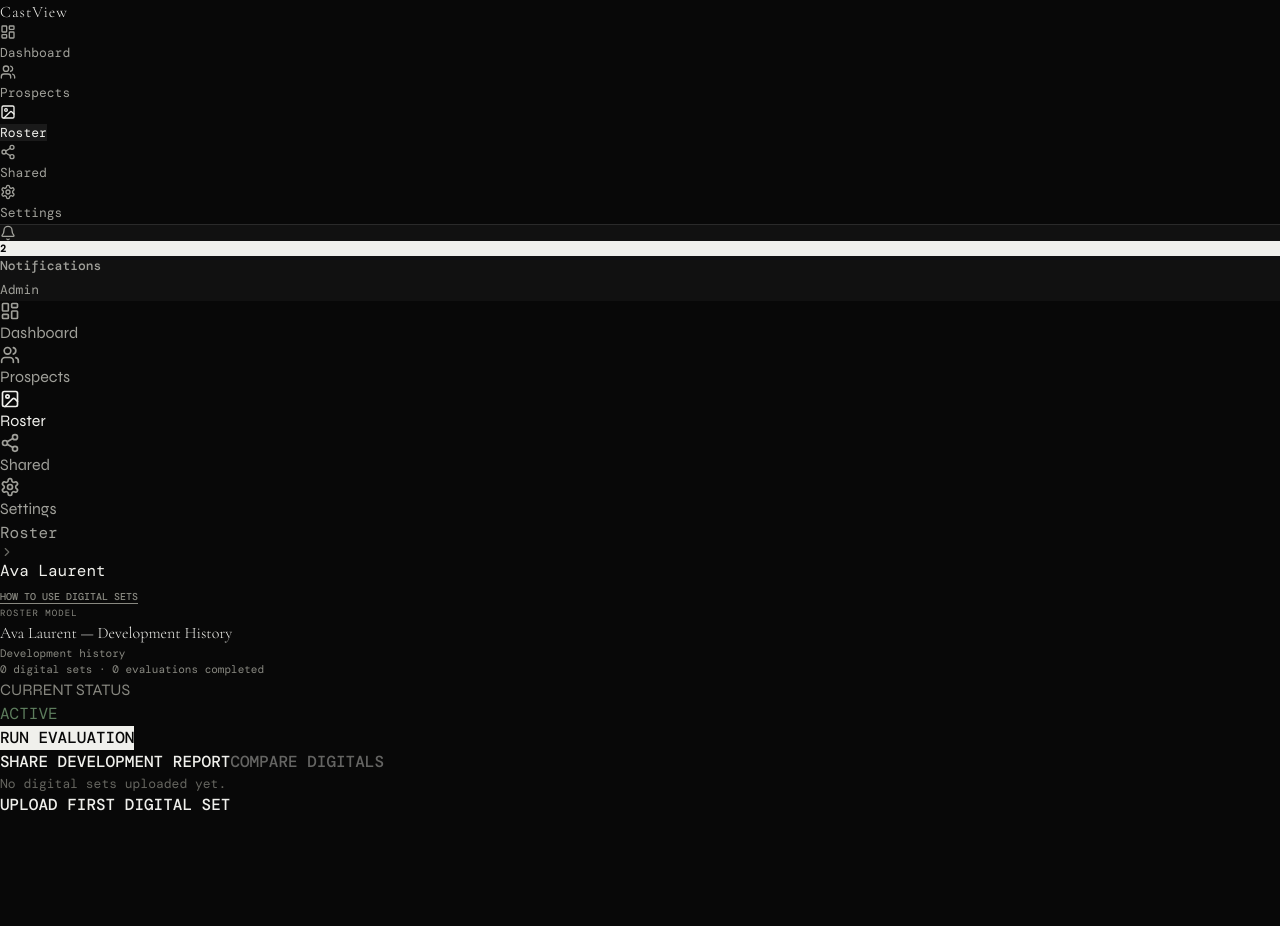
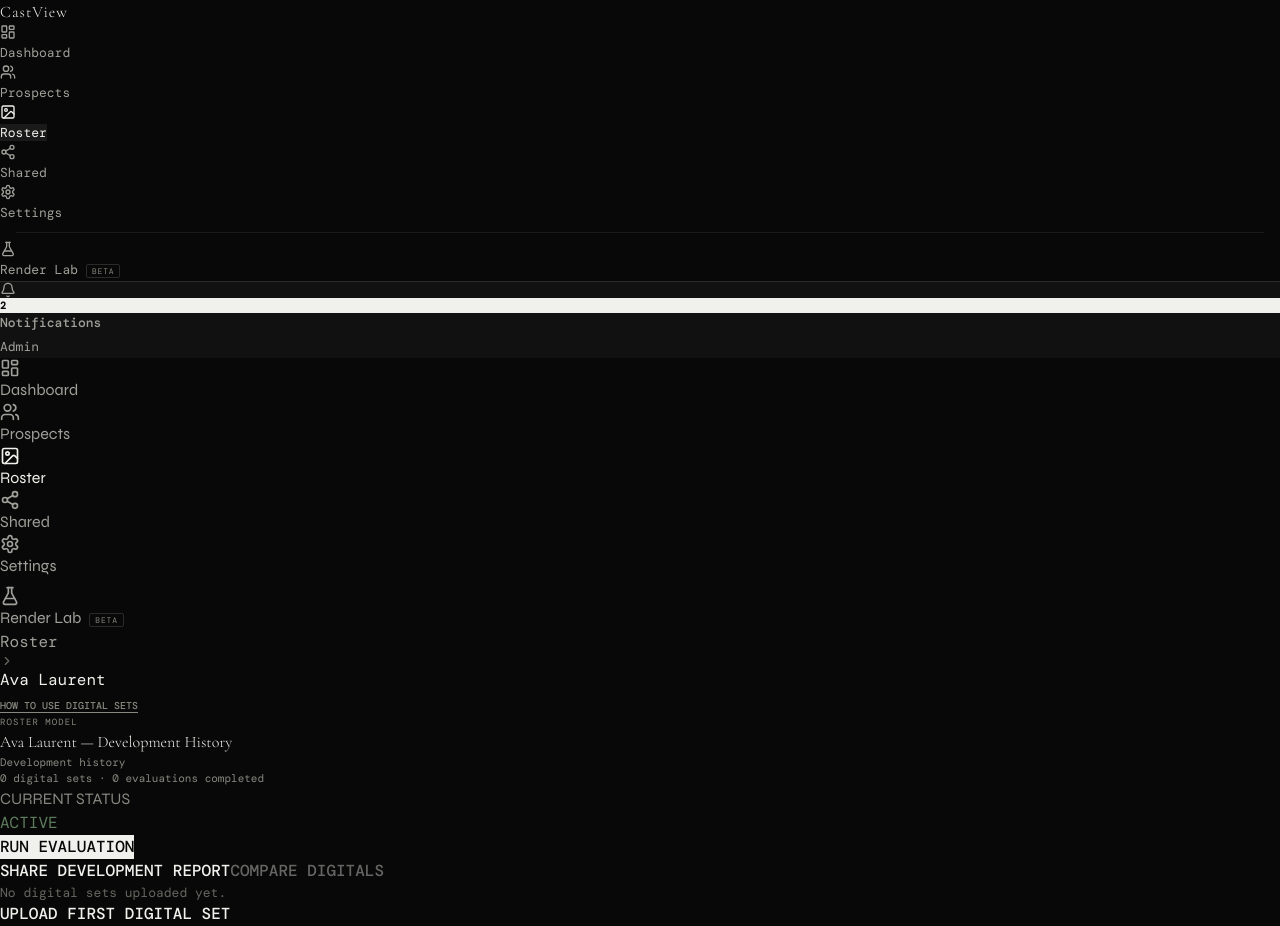
Before and after one commit to sumithproductive-ai/CastView, a React (Vite) app in the folder CastView v2.0 (8)/: page /roster/ava-laurent in a window 1280 px wide. Before the commit the page ends 817 px from the top, so only its background shows below. Built offline with nearby package versions, Linux system fonts and the light colour scheme; a web font is replaced by a local one.

Commit message:
more changes

```diff
--- a/CastView v2.0 (8)/src/app/components/ModelHistory.tsx
+++ b/CastView v2.0 (8)/src/app/components/ModelHistory.tsx
@@ -318,7 +318,7 @@ export function ModelHistory() {
           </div>
         </div>
 
-        {/* Right Column - Render History */}
+        {/* Right Column - Evaluation History */}
         <div>
           {/* Header with Compare Button */}
           <div className="flex items-center justify-between mb-[24px]">
--- a/CastView v2.0 (8)/src/app/components/Results.tsx
+++ b/CastView v2.0 (8)/src/app/components/Results.tsx
@@ -474,7 +474,7 @@ export function Results() {
 
               <p className="mb-[12px]" style={{ marginTop: '16px' }}>
                 <strong style={{ color: '#f0f0ec' }}>Your feedback improves accuracy over time.</strong><br />
-                Every time you click AGREE or OVERRIDE, that signal is used to refine the scoring model specifically for your agency's casting standards. Your overrides are private to your agency — they are never shared with other agencies or used to train a shared model.
+                Every time you confirm or override an alignment score, that signal is used to refine the evaluation model specifically for your agency's casting standards. Your overrides are private to your agency — they are never shared with other agencies or used to train a shared model.
               </p>
             </div>
 
--- a/CastView v2.0 (8)/src/app/components/Roster.tsx
+++ b/CastView v2.0 (8)/src/app/components/Roster.tsx
@@ -646,7 +646,7 @@ export function Roster() {
                     className="text-[11px] hover:opacity-70 transition-opacity cursor-pointer"
                     style={{ fontFamily: 'var(--font-mono)', color: '#6a6a64' }}
                   >
-                    COMPARE RENDERS
+                    COMPARE DIGITALS
                   </div>
                 )}
 
--- a/CastView v2.0 (8)/src/app/components/Sidebar.tsx
+++ b/CastView v2.0 (8)/src/app/components/Sidebar.tsx
@@ -1,15 +1,23 @@
 import { useNavigate, useLocation, Link } from 'react-router';
-import { LayoutDashboard, Users, Image, Share2, Settings, Bell } from 'lucide-react';
+import { LayoutDashboard, Users, Image, Share2, Settings, Bell, FlaskConical, type LucideIcon } from 'lucide-react';
 import { useState, useEffect } from 'react';
 import { NotificationsPanel } from './NotificationsPanel';
 
-const navItems = [
+type NavItem = { name: string; icon: LucideIcon; path: string };
+
+const coreNavItems: NavItem[] = [
   { name: 'Dashboard', icon: LayoutDashboard, path: '/' },
   { name: 'Prospects', icon: Users, path: '/prospects' },
   { name: 'Roster', icon: Image, path: '/roster' },
   { name: 'Shared', icon: Share2, path: '/share' },
-  { name: 'Settings', icon: Settings, path: '/settings' }
+  { name: 'Settings', icon: Settings, path: '/settings' },
 ];
+
+const renderLabNavItem: NavItem = {
+  name: 'Render Lab',
+  icon: FlaskConical,
+  path: '/render-lab',
+};
 
 export function Sidebar() {
   const location = useLocation();
@@ -38,6 +46,9 @@ export function Sidebar() {
     }
     if (itemName === 'Settings') {
       return path === '/settings';
+    }
+    if (itemName === 'Render Lab') {
+      return path === '/render-lab';
     }
     return false;
   };
@@ -75,15 +86,41 @@ export function Sidebar() {
         </div>
 
         <nav className="flex-1 space-y-[4px]">
-          {navItems.map((item) => {
+          {[...coreNavItems, renderLabNavItem].map((item, index) => {
             const Icon = item.icon;
             const active = isActive(item.name);
+            const showDivider = index === coreNavItems.length;
+            const renderLabBadge = item.name === 'Render Lab' ? (
+              <span
+                style={{
+                  fontFamily: 'var(--font-mono)',
+                  fontSize: '8px',
+                  color: '#888880',
+                  border: '1px solid #2a2a2a',
+                  padding: '1px 5px',
+                  borderRadius: '2px',
+                  marginLeft: '8px',
+                  letterSpacing: '0.1em',
+                }}
+              >
+                BETA
+              </span>
+            ) : null;
 
             // During onboarding, render as disabled div instead of Link
             if (isOnboarding) {
               return (
+                <div key={item.name}>
+                  {showDivider && (
                     <div
-                  key={item.name}
+                      style={{
+                        height: '1px',
+                        backgroundColor: '#1a1a1a',
+                        margin: '8px 16px',
+                      }}
+                    />
+                  )}
+                  <div
                     className="flex items-center gap-[12px] px-[12px] py-[10px] rounded-[4px]"
                     style={{
                       fontFamily: 'var(--font-mono)',
@@ -95,13 +132,24 @@ export function Sidebar() {
                   >
                     <Icon size={16} />
                     <span>{item.name}</span>
+                    {renderLabBadge}
+                  </div>
                 </div>
               );
             }
 
             return (
+              <div key={item.name}>
+                {showDivider && (
+                  <div
+                    style={{
+                      height: '1px',
+                      backgroundColor: '#1a1a1a',
+                      margin: '8px 16px',
+                    }}
+                  />
+                )}
                 <Link
-                key={item.name}
                   to={item.path}
                   className="flex items-center gap-[12px] px-[12px] py-[10px] rounded-[4px] transition-colors hover:bg-[#1a1a1a]"
                   style={{
@@ -113,7 +161,9 @@ export function Sidebar() {
                 >
                   <Icon size={16} />
                   <span>{item.name}</span>
+                  {renderLabBadge}
                 </Link>
+              </div>
             );
           })}
         </nav>
@@ -180,14 +230,41 @@ export function Sidebar() {
 
       {/* Mobile Bottom Tab Bar */}
       <div className="fixed bottom-0 left-0 right-0 md:hidden bg-[#111111] border-t border-[#2a2a2a] flex items-center justify-around h-[64px] z-50">
-        {navItems.map((item) => {
+        {[...coreNavItems, renderLabNavItem].map((item, index) => {
           const Icon = item.icon;
           const active = isActive(item.name);
+          const showDivider = index === coreNavItems.length;
+          const renderLabBadge = item.name === 'Render Lab' ? (
+            <span
+              style={{
+                fontFamily: 'var(--font-mono)',
+                fontSize: '8px',
+                color: '#888880',
+                border: '1px solid #2a2a2a',
+                padding: '1px 5px',
+                borderRadius: '2px',
+                marginLeft: '8px',
+                letterSpacing: '0.1em',
+              }}
+            >
+              BETA
+            </span>
+          ) : null;
 
           if (isOnboarding) {
             return (
+              <div key={item.name} className="flex items-center flex-1">
+                {showDivider && (
                   <div
-                key={item.name}
+                    style={{
+                      width: '1px',
+                      backgroundColor: '#1a1a1a',
+                      margin: '8px 16px',
+                      alignSelf: 'stretch',
+                    }}
+                  />
+                )}
+                <div
                   className="flex flex-col items-center justify-center gap-[4px] flex-1"
                   style={{
                     opacity: 0.5,
@@ -199,21 +276,33 @@ export function Sidebar() {
                     style={{ color: '#6a6a64' }}
                   />
                   <span
-                  className="text-[9px] uppercase tracking-[0.05em]"
+                    className="text-[9px] uppercase tracking-[0.05em] flex items-center"
                     style={{
                       fontFamily: 'var(--font-label)',
                       color: '#6a6a64'
                     }}
                   >
                     {item.name}
+                    {renderLabBadge}
                   </span>
+                </div>
               </div>
             );
           }
 
           return (
+            <div key={item.name} className="flex items-center flex-1">
+              {showDivider && (
+                <div
+                  style={{
+                    width: '1px',
+                    backgroundColor: '#1a1a1a',
+                    margin: '8px 16px',
+                    alignSelf: 'stretch',
+                  }}
+                />
+              )}
               <Link
-              key={item.name}
                 to={item.path}
                 className="flex flex-col items-center justify-center gap-[4px] flex-1"
               >
@@ -222,15 +311,17 @@ export function Sidebar() {
                   style={{ color: active ? '#f0f0ec' : '#a0a09a' }}
                 />
                 <span
-                className="text-[9px] uppercase tracking-[0.05em]"
+                  className="text-[9px] uppercase tracking-[0.05em] flex items-center"
                   style={{
                     fontFamily: 'var(--font-label)',
                     color: active ? '#f0f0ec' : '#a0a09a'
                   }}
                 >
                   {item.name}
+                  {renderLabBadge}
                 </span>
               </Link>
+            </div>
           );
         })}
       </div>
--- a/CastView v2.0 (8)/src/app/components/TutorialOverlay.tsx
+++ b/CastView v2.0 (8)/src/app/components/TutorialOverlay.tsx
@@ -55,7 +55,7 @@ const defaultTutorialSteps: TutorialStep[] = [
   },
   {
     headline: 'Understanding the score',
-    body: 'Every evaluation produces a Fit Score with a full breakdown — Composition, Style Match, Versatility, Market Fit. Use AGREE to log your confirmation or OVERRIDE to record your own judgment. Both signals improve the model over time.',
+    body: 'Every evaluation produces a Fit Score with a full breakdown — Composition, Style Match, Versatility, Market Fit. Use Confirm Alignment to log your confirmation or Override to record your own judgment. Both signals improve the model over time.',
     spotlightSelector: '[data-tutorial="score-panel"]',
     tooltipPosition: 'left',
     requiredPath: '/results'
```
Also changed, not shown: CastView v2.0 (8)/src/app/components/ProspectRenderHistory.tsx (+39 -16 lines). Lines whose indentation alone changed are shown as unchanged.
